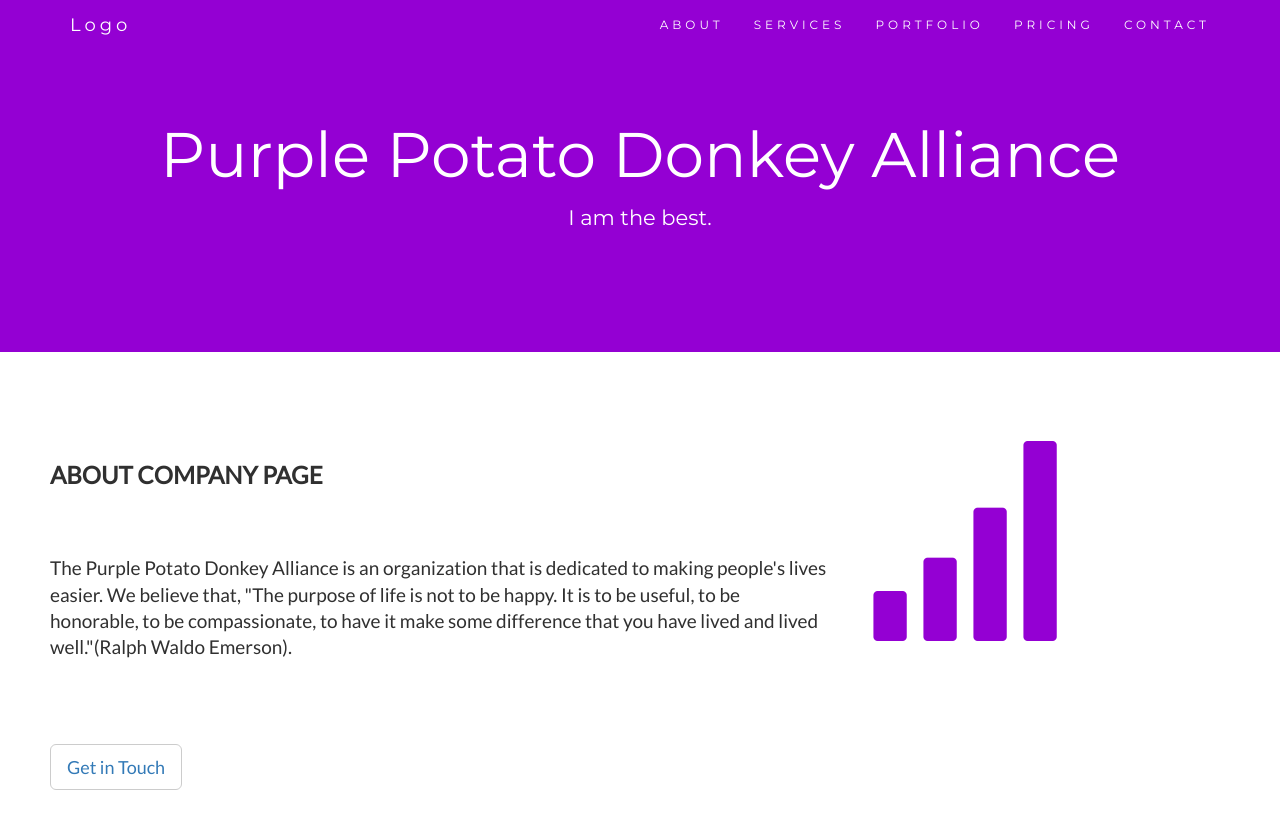
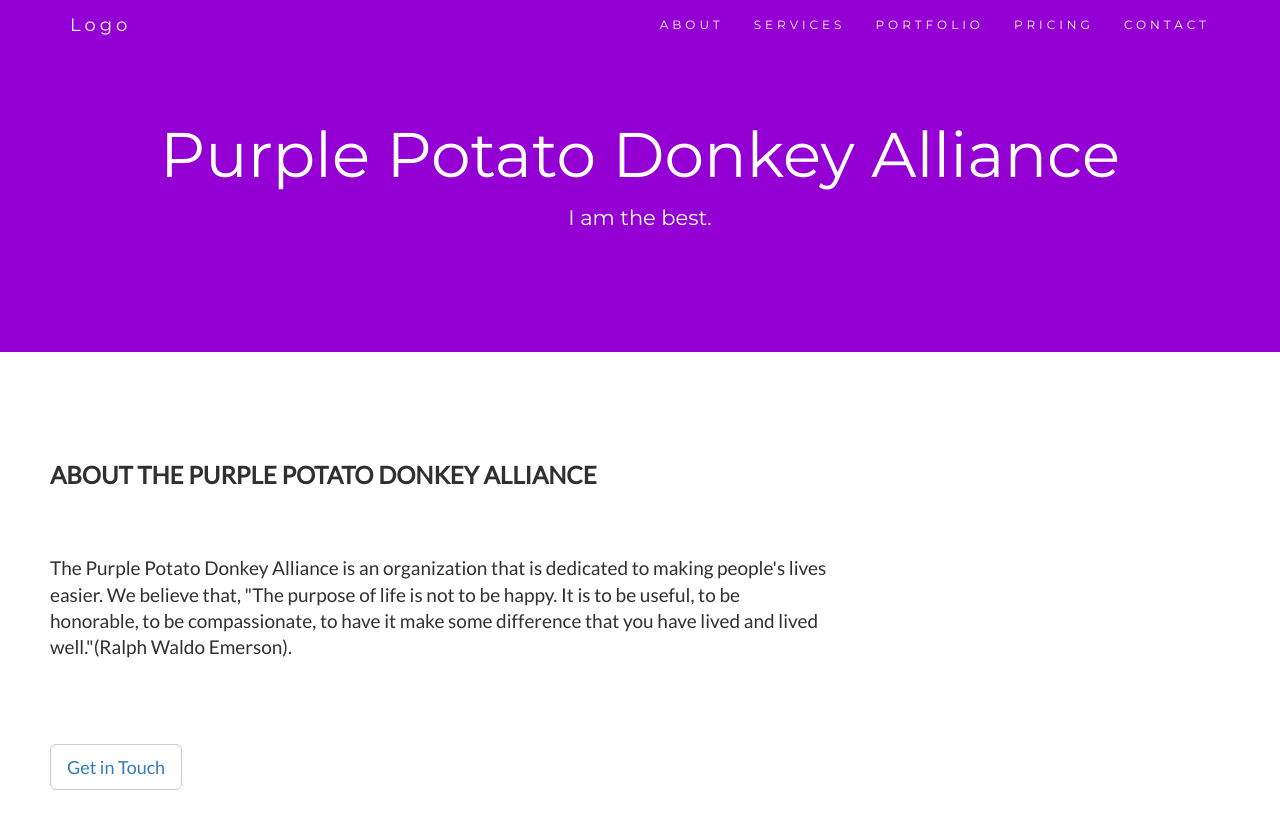
Before and after one commit to PotatoDonkey/PotatoDonkey.github.io, a Jekyll site: the page index.html, which Jekyll copies as it is, in a window 1280 px wide and 900 px high. Shown: the top 829 px of the window. Built offline with Jekyll 4.4.1, drawn with Linux system fonts in a browser that asks for light colours; nearby versions of some CDN libraries; library files that are not in the unit come from our copies.

Commit message:
Update index.html

```diff
--- a/index.html
+++ b/index.html
@@ -227,7 +227,7 @@
 <div id="about" class="container-fluid">
   <div class="row">
     <div class="col-sm-8">
-      <h2>About Company Page</h2><br>
+      <h2>About The Purple Potato Donkey Alliance</h2><br>
       <h4>The Purple Potato Donkey Alliance is an organization that is dedicated to making people's lives easier.
             We believe that, "The purpose of life is not to be happy. It is to be useful, to be honorable, to be compassionate, to have it make some difference that you have lived and lived well."(Ralph Waldo Emerson).
          </p></h4><br>
@@ -235,7 +235,7 @@
       <br><button class="btn btn-default btn-lg"><a href="#contact">Get in Touch</a></button>
     </div>
     <div class="col-sm-4">
-      <span class="glyphicon glyphicon-signal logo"></span>
+      <span class="glyphicon glyphicon-magic logo"></span>
     </div>
   </div>
 </div>
```
